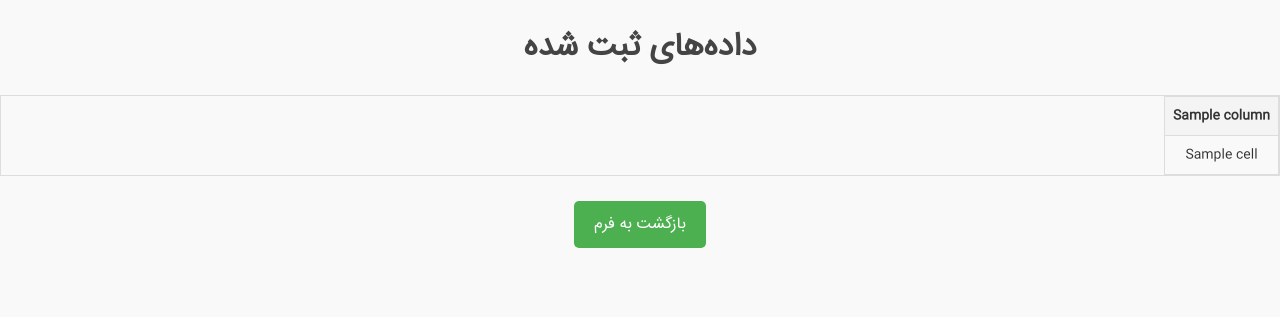
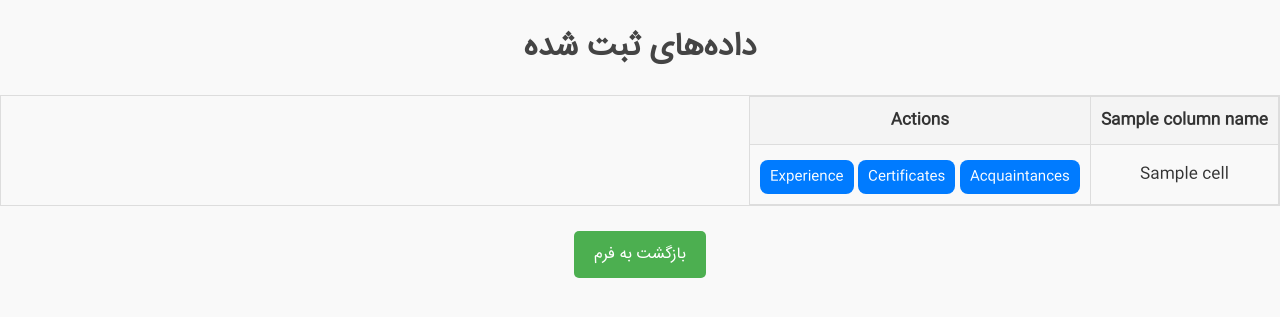
Before and after one commit to Justdosth/Form_Filter, a Flask app: template templates/view_data.html in a window 1280 px wide. Shown: the top 317 px of the page. Run offline with Flask 3, Linux system fonts and the light colour scheme; the template is opened without the code that fills it: most values are stand-ins (such as "Sample title", 1, 10 or a date in 2020).

Commit message:
try to fetch data

```diff
--- a/app.py
+++ b/app.py
@@ -131,33 +131,115 @@
 
 @app.route('/view-data')
 def view_data():
-    # Fetch form data
     conn = sqlite3.connect('instance/form_data.db')
     cursor = conn.cursor()
 
-    # Fetch data from the main form_data table
-    cursor.execute("SELECT * FROM User")  # Adjust table name if needed
+    # Fetch column names dynamically
+    cursor.execute("PRAGMA table_info(User)")  # Get column names of the User table
+    column_info = cursor.fetchall()
+    column_names = [col[1] for col in column_info]  # Extract column names
+
+    # Fetch data from the User table
+    cursor.execute("SELECT * FROM User")
     form_data_rows = cursor.fetchall()
-
-    # # Fetch data from additional tables (e.g., acquaintances, certificates, work experience)
-    # cursor.execute("SELECT * FROM acquaintances")  # Replace with your actual table name
-    # acquaintances_rows = cursor.fetchall()
-
-    # cursor.execute("SELECT * FROM certificates")  # Replace with your actual table name
-    # certificates_rows = cursor.fetchall()
-
-    # cursor.execute("SELECT * FROM work_experience")  # Replace with your actual table name
-    # work_experience_rows = cursor.fetchall()
 
     conn.close()
 
-
-    # Now, pass the data to the template for rendering
     return render_template(
         'view_data.html',
+        column_names=column_names,  # Pass column names to the template
         form_data_rows=form_data_rows
     )
 
+@app.route('/fetch_related_data/<data_type>/<user_id>', methods=['GET'])
+def fetch_related_data(data_type, user_id):
+    conn = sqlite3.connect('instance/form_data.db')
+    cursor = conn.cursor()
+
+    # Define table mapping
+    table_mapping = {
+        "acquaintances": "acquaintances",
+        "certificates": "certificates",
+        "work_experience": "work_experience"
+    }
+
+    table_name = table_mapping.get(data_type)
+
+    if not table_name:
+        conn.close()
+        return jsonify({"success": False, "message": "Invalid data type."}), 400
+
+    # Fetch data
+    cursor.execute(f"SELECT * FROM {table_name} WHERE user_id = ?", (user_id,))
+    related_data = cursor.fetchall()
+
+    conn.close()
+
+    if not related_data:
+        return jsonify({"success": True, "data": [], "message": "No related data found."})  # Return an empty array
+
+    # Convert data into a JSON-friendly format
+    column_names = [desc[0] for desc in cursor.description]
+    data_list = [dict(zip(column_names, row)) for row in related_data]
+
+    return jsonify({"success": True, "data": data_list})
+
+@app.route('/get-related-data', methods=['GET'])
+def get_related_data():
+    user_id = request.args.get('user_id')
+    data_type = request.args.get('type')
+
+    if not user_id or not data_type:
+        return jsonify({"error": "Missing user_id or type"}), 400
+
+    conn = sqlite3.connect('instance/form_data.db')
+    cursor = conn.cursor()
+
+    # Determine the table to fetch from
+    table_name = ""
+    if data_type == "acquaintances":
+        table_name = "Acquaintances"
+    elif data_type == "certificates":
+        table_name = "Certificates"
+    elif data_type == "work_experience":
+        table_name = "WorkExperience"
+    else:
+        return jsonify({"error": "Invalid data type"}), 400
+
+    # Fetch related data
+    cursor.execute(f"SELECT * FROM {table_name} WHERE user_id = ?", (user_id,))
+    rows = cursor.fetchall()
+    conn.close()
+
+    # Convert data to JSON format
+    column_names = [desc[0] for desc in cursor.description]  # Get column names
+    result = [dict(zip(column_names, row)) for row in rows]  # Convert to list of dicts
+
+    return jsonify(result)
+
+@app.route("/get-acquaintances/<int:user_id>")
+def get_acquaintances(user_id):
+    acquaintances = Acquaintance.query.filter_by(user_id=user_id).all()
+    data = [acq.__dict__ for acq in acquaintances]
+    for record in data:
+        record.pop("_sa_instance_state", None)  # Remove SQLAlchemy internal metadata
+    return jsonify({"success": True, "records": data})
+
+@app.route("/get-certificates/<int:user_id>")
+def get_certificates(user_id):
+    certificates = Certificate.query.filter_by(user_id=user_id).all()
+    data = [cert.__dict__ for cert in certificates]
+    for record in data:
+        record.pop("_sa_instance_state", None)
+    return jsonify({"success": True, "records": data})
+
+@app.route("/get-work-experience/<int:user_id>")
+def get_work_experience(user_id):
+    work_experience = WorkExperience.query.filter_by(user_id=user_id).all()
+    data = [exp.__dict__ for exp in work_experience]
+    for record in data:
+        record.pop("_sa_instance_state", None)
+    return jsonify({"success": True, "records": data})
 
 def open_browser():
     webbrowser.open_new("http://127.0.0.1:2000/")
--- a/static/css/styles.css
+++ b/static/css/styles.css
@@ -294,6 +294,31 @@
 /* Customizing the confirm button */
 .custom-swal-button {
     font-size: 14px;
-    padding: 10px 20px;
+    padding: 5px 10px;
     border-radius: 8px;
+    margin-top: 5px;
 }
+
+.styled-table {
+    width: 100%;
+    border-collapse: collapse;
+    margin-top: 20px;
+    font-size: 16px;
+    text-align: left;
+}
+
+.styled-table th, .styled-table td {
+    padding: 10px;
+    border: 1px solid #ddd;
+}
+
+.styled-table th {
+    background-color: #f4f4f4;
+    font-weight: bold;
+}
+
+.error-message {
+    color: red;
+    font-weight: bold;
+    margin-top: 10px;
+}
--- /dev/null
+++ b/static/script/view-data.js
@@ -0,0 +1,90 @@
+document.addEventListener("DOMContentLoaded", function () {
+    // Select all buttons that fetch related data
+    document.querySelectorAll(".view-acquaintances, .view-certificates, .view-work-experience")
+        .forEach(button => {
+            button.addEventListener("click", function () {
+                let userId = this.getAttribute("data-user-id"); // Get the User ID
+                let actionType = this.classList.contains("view-acquaintances") ? "acquaintances" :
+                                 this.classList.contains("view-certificates") ? "certificates" :
+                                 "work_experience"; // Determine which data to fetch
+
+                fetchRelatedData(userId, actionType); // Call function to fetch data
+            });
+        });
+});
+
+/**
+ * Fetches related data from the server via AJAX.
+ * @param {string} userId - The ID of the selected user.
+ * @param {string} actionType - The type of data to fetch (acquaintances, certificates, work_experience).
+ */
+function fetchRelatedData(userId, dataType) {
+    fetch(`/fetch_related_data/${dataType}/${userId}`)
+        .then(response => response.json())
+        .then(data => {
+            if (data.success) {
+                if (data.data.length === 0) {
+                    displayMessage(`No ${dataType} data found for this user.`);
+                } else {
+                    displayRelatedData(data.data, dataType);
+                }
+            } else {
+                displayMessage("Error fetching data. Please try again.");
+            }
+        })
+        .catch(() => displayMessage("Error connecting to the server."));
+}
+
+// Function to show a message
+function displayMessage(msg) {
+    const messageContainer = document.getElementById("relatedDataContainer");
+    messageContainer.innerHTML = `<p class="no-data-message">${msg}</p>`;
+}
+
+
+/**
+ * Displays the fetched related data inside the container.
+ * @param {Object} data - The JSON data received from the server.
+ * @param {string} actionType - The type of data being displayed.
+ */
+function displayRelatedData(data, actionType) {
+    let container = document.getElementById("relatedDataContainer");
+    container.innerHTML = ""; // Clear previous content
+
+    if (data.length === 0) {
+        container.innerHTML = `<p>No ${actionType.replace("_", " ")} found for this user.</p>`;
+        return;
+    }
+
+    // Create table structure dynamically
+    let table = document.createElement("table");
+    table.classList.add("styled-table");
+
+    // Create table header
+    let thead = document.createElement("thead");
+    let headerRow = document.createElement("tr");
+
+    // Extract keys from the first object as column headers
+    Object.keys(data[0]).forEach(colName => {
+        let th = document.createElement("th");
+        th.textContent = colName;
+        headerRow.appendChild(th);
+    });
+    thead.appendChild(headerRow);
+    table.appendChild(thead);
+
+    // Create table body
+    let tbody = document.createElement("tbody");
+    data.forEach(row => {
+        let tr = document.createElement("tr");
+        Object.values(row).forEach(cellValue => {
+            let td = document.createElement("td");
+            td.textContent = cellValue;
+            tr.appendChild(td);
+        });
+        tbody.appendChild(tr);
+    });
+
+    table.appendChild(tbody);
+    container.appendChild(table); // Append table to container
+}
--- a/templates/view_data.html
+++ b/templates/view_data.html
@@ -8,30 +8,38 @@
 </head>
 <body>
     <h1>داده‌های ثبت شده</h1>
-    <div class="table-container">
-        <table border="1">
+    <table class="styled-table">
         <thead>
             <tr>
-                    {% for column in columns %}
-                        <th>{{ column }}</th>  <!-- Display column names -->
+                {% for col_name in column_names %}
+                    <th>{{ col_name }}</th>
                 {% endfor %}
+                <th>Actions</th> <!-- Extra column for buttons -->
             </tr>
         </thead>
         <tbody>
             {% for row in form_data_rows %}
             <tr>
                 {% for cell in row %}
-                        <td>{{ cell }}</td>  <!-- Display row data -->
+                    <td>{{ cell }}</td>
                 {% endfor %}
+                <td>
+                    <button class="custom-swal-button view-acquaintances" data-user-id="{{ row[0] }}">Acquaintances</button>
+                    <button class="custom-swal-button view-certificates" data-user-id="{{ row[0] }}">Certificates</button>
+                    <button class="custom-swal-button view-work-experience" data-user-id="{{ row[0] }}">Experience</button>
+                </td>
             </tr>
             {% endfor %}
         </tbody>
     </table>
-    </div>
+
+    <!-- Container to show related data -->
+    <div id="relatedDataContainer"></div>
 
     <!-- Back Button -->
     <div class="btn-container">
         <a href="{{ url_for('home') }}" class="btn">بازگشت به فرم</a>
     </div>
+    <script src="/static/script/view-data.js" defer></script>
 </body>
 </html>
```
Also changed, not shown: instance/form_data.db. Lines whose indentation alone changed are shown as unchanged.
